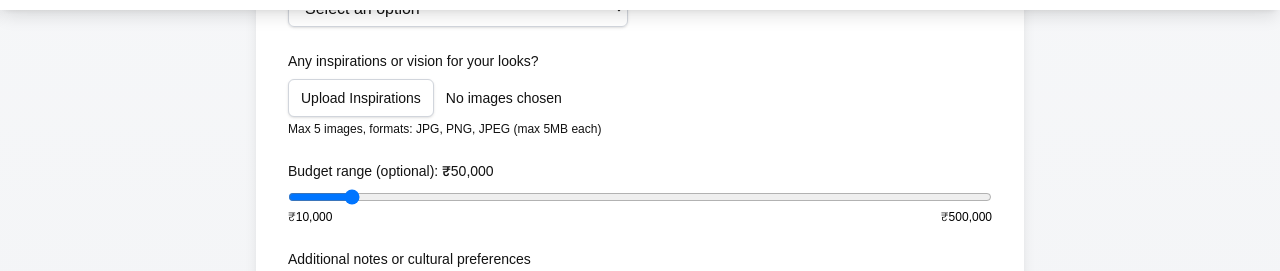
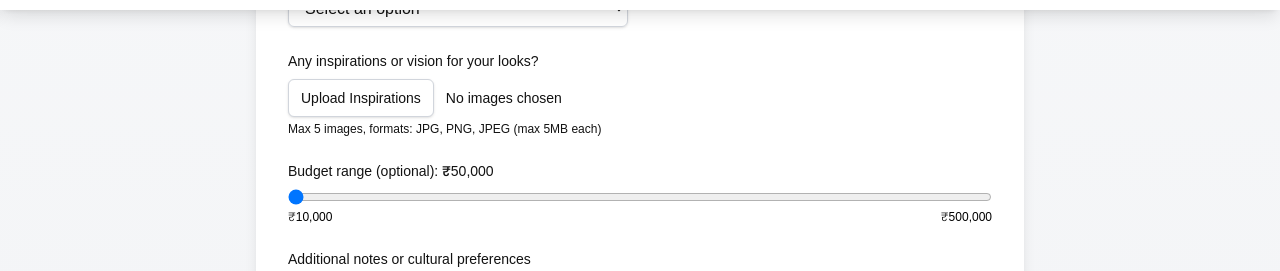
Before and after one commit to Mayank-StyledGenie/StylTaraStudiosIndia, a Next.js app: page /forms/WeddingStylingandPhotoshoot in a window 1280 px wide. Shown: the part 790-1061 px from the top of the page. Built offline with nearby package versions, Linux system fonts and the light colour scheme.

Commit message:
Update WeddingStylingConsultationFormUser.tsx

```diff
--- a/src/components/pages/forms/WeddingStylingConsultationFormUser.tsx
+++ b/src/components/pages/forms/WeddingStylingConsultationFormUser.tsx
@@ -624,9 +624,9 @@ const WeddingStylingConsultationForm = () => {
                 type="range"
                 id="budgetRange"
                 name="budgetRange"
-                min="10000"
-                max="500000"
-                step="10000"
+                min="300000"
+                max="1000000"
+                step="25000"
                 value={formData.budgetRange}
                 onChange={handleRangeChange}
                 className="mt-2 block w-full"
```
